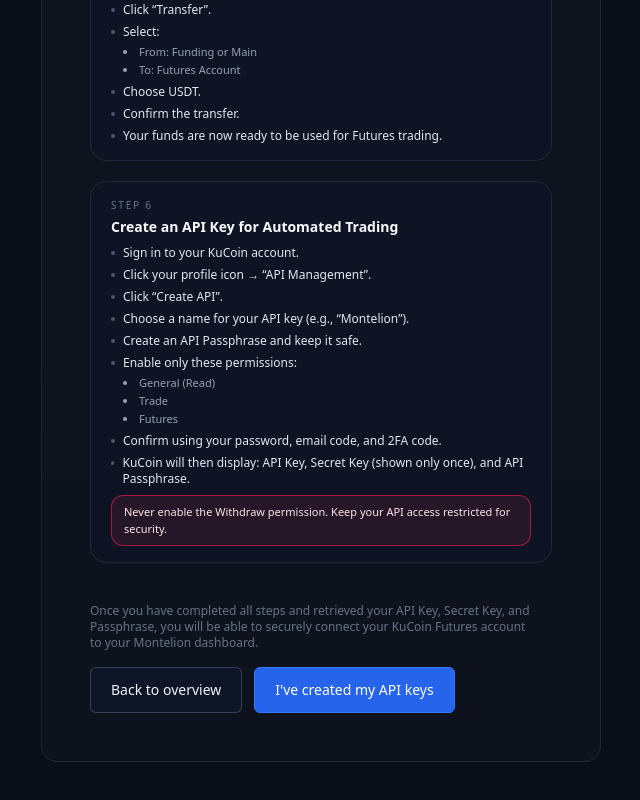
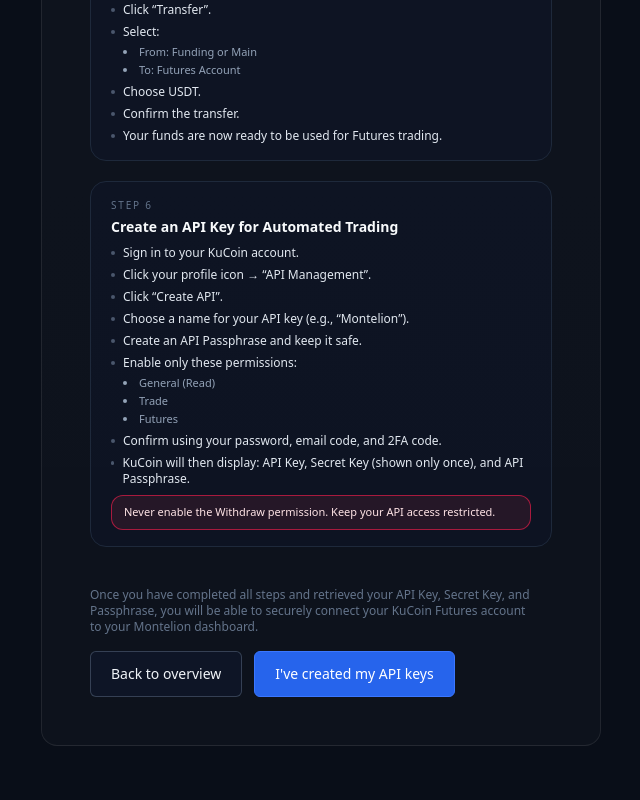
Before and after one commit to montelioncapital/montelion-app-v1, a Next.js app: page /exchange/setup in a window 1280 px wide. Shown: the part 1540-2340 px from the top of the page, without its empty margins (319-959 px from the left). Built offline with nearby package versions, Linux system fonts and the light colour scheme.

Commit message:
Update page.jsx

```diff
--- a/app/exchange/setup/page.jsx
+++ b/app/exchange/setup/page.jsx
@@ -119,7 +119,7 @@ const SECTIONS = [
       "KuCoin will then display: API Key, Secret Key (shown only once), and API Passphrase.",
     ],
     warning:
-      "Never enable the Withdraw permission. Keep your API access restricted for security.",
+      "Never enable the Withdraw permission. Keep your API access restricted.",
   },
 ];
 
```
